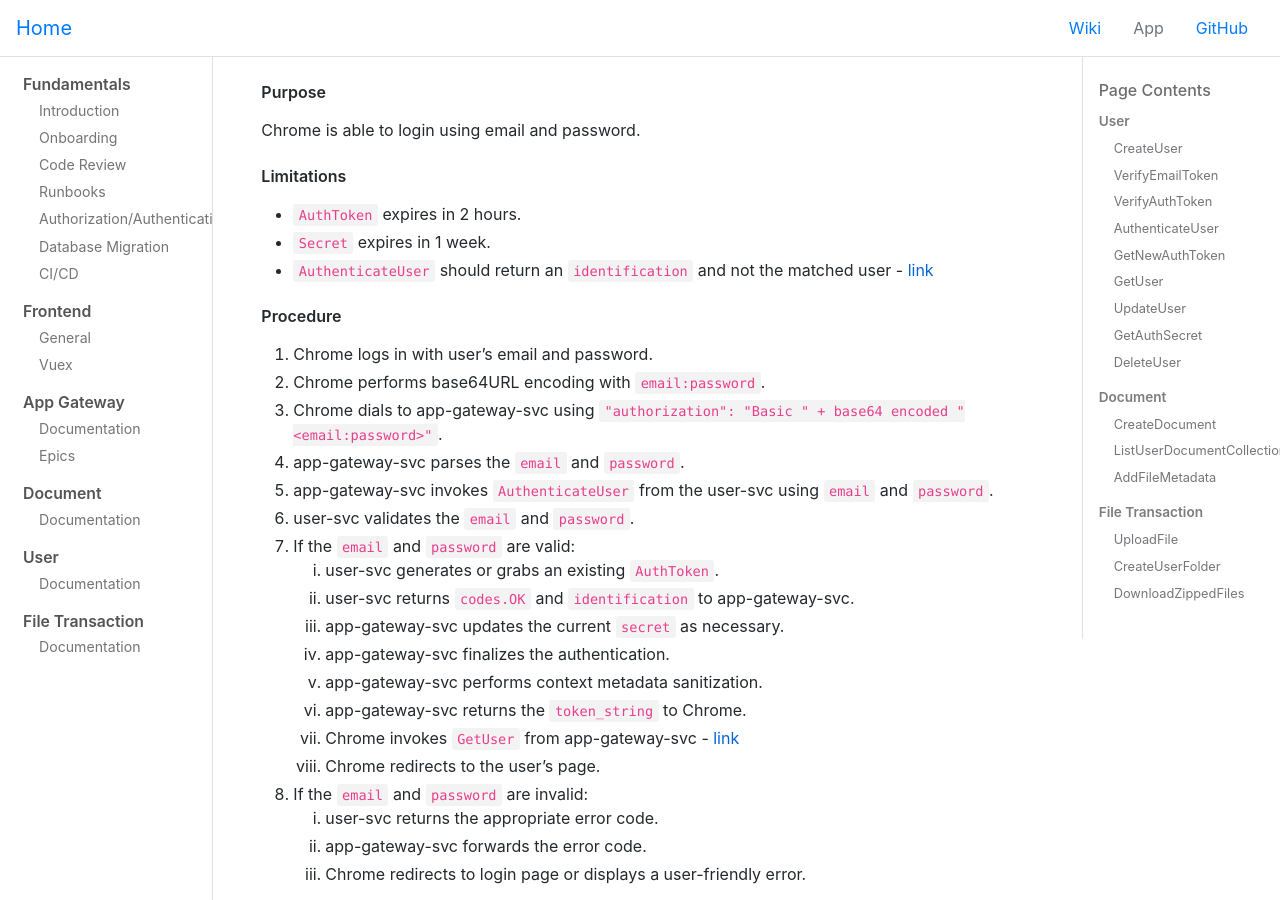
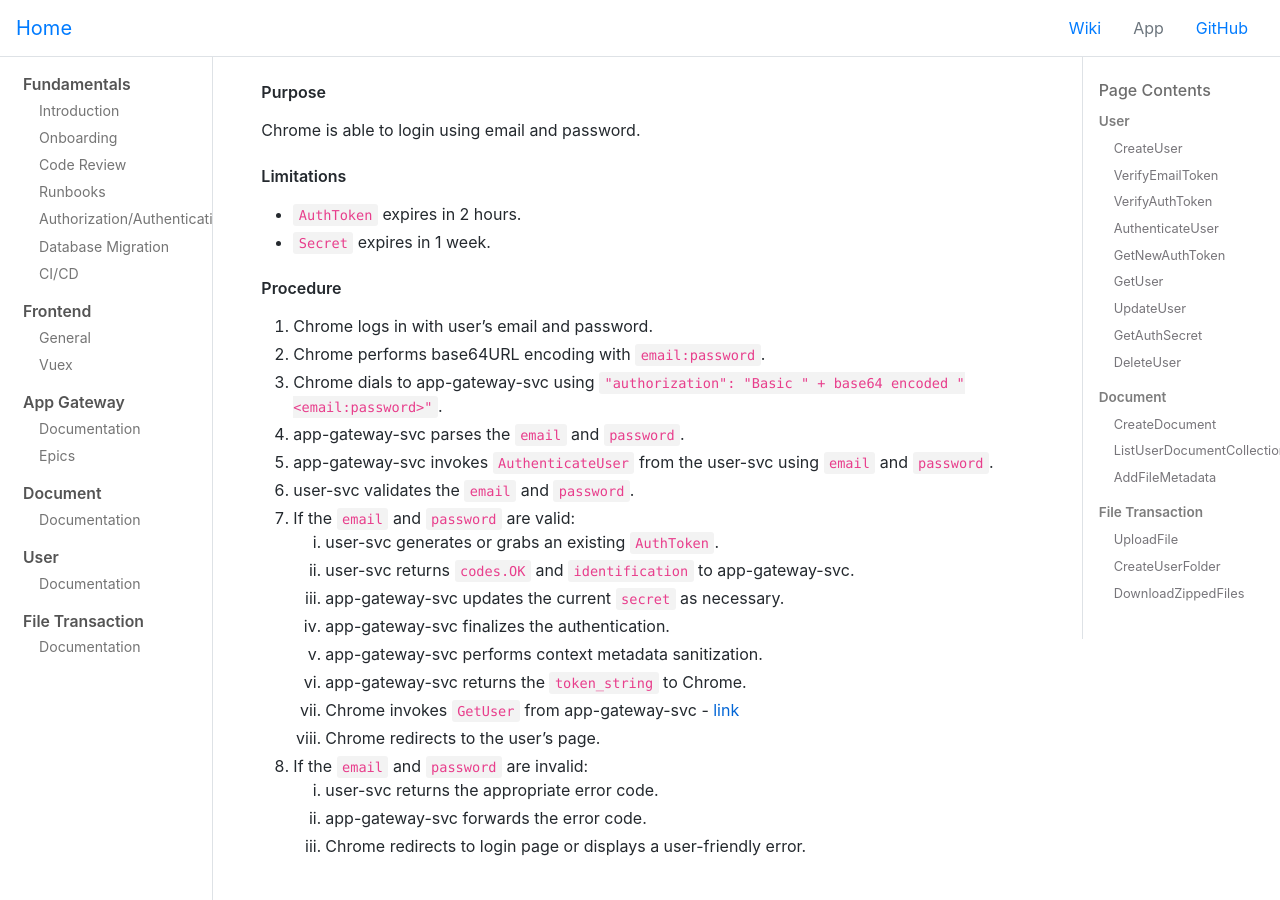
Before and after one commit to hwsc-org/hwsc-org.github.io, a Jekyll site: the page built from wikis/app-gateway-svc/epics.md, in a window 1280 px wide and 900 px high, scrolled down 3650 px. Built offline with Jekyll 4.4.1, drawn with Linux system fonts in a browser that asks for light colours; comment, search, counter and statistics services are not loaded.

Commit message:
Update document to remove task related to AuthenticateUser

```diff
--- a/wikis/app-gateway-svc/epics.md
+++ b/wikis/app-gateway-svc/epics.md
@@ -120,7 +120,6 @@ Chrome is able to login using email and password.
 #### Limitations
 - `AuthToken` expires in 2 hours.
 - `Secret` expires in 1 week.
-- `AuthenticateUser` should return an `identification` and not the matched user - [link](https://github.com/hwsc-org/hwsc-user-svc/issues/112)
 
 #### Procedure
 1. Chrome logs in with user's email and password.
```
